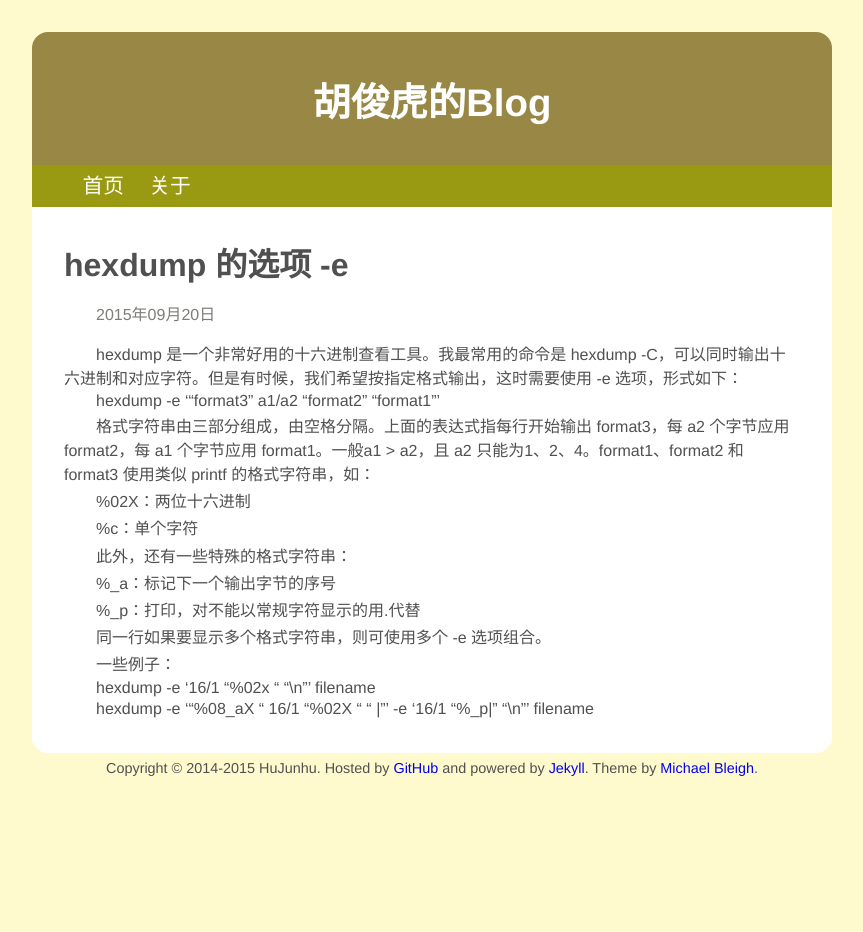
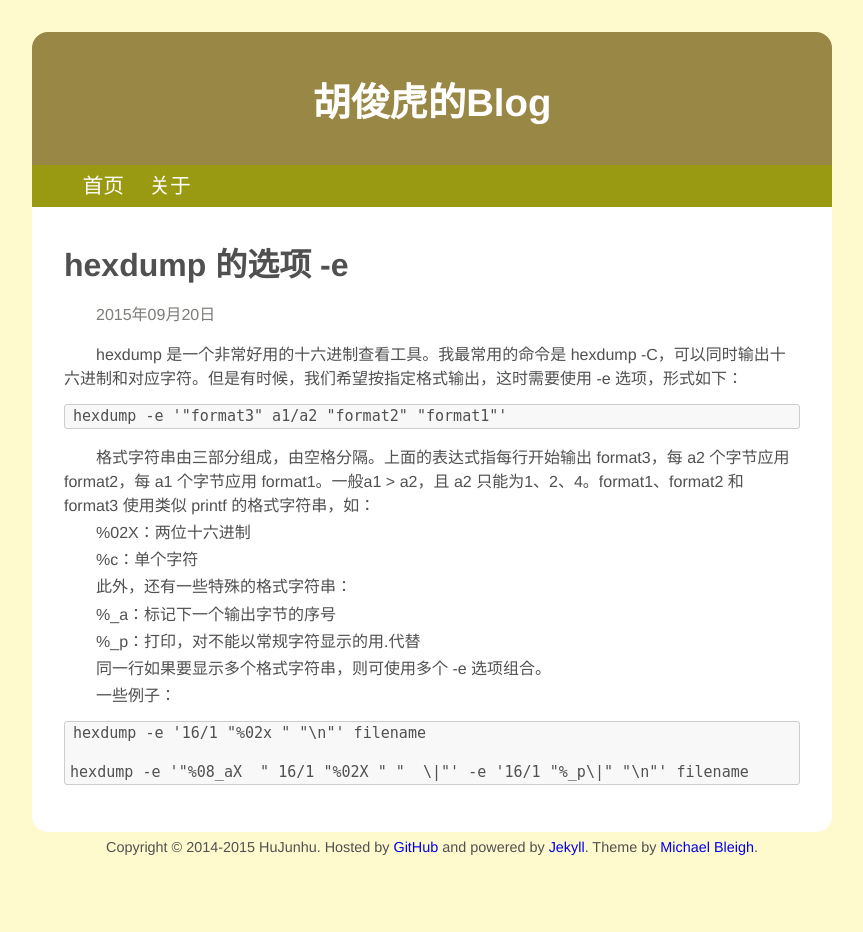
Before and after one commit to hujunhu/hujunhu.github.io, a Jekyll site: the page built from _posts/2015-09-20-hexdump-option-e.md, in a window 1280 px wide. Shown: the whole page, without its empty margins (208-1071 px from the left). Built offline with Jekyll 4.4.1, drawn with Linux system fonts in a browser that asks for light colours.

Commit message:
blog'hexdump' code css style update

````diff
--- a/_posts/2015-09-20-hexdump-option-e.md
+++ b/_posts/2015-09-20-hexdump-option-e.md
@@ -4,7 +4,9 @@ title: hexdump 的选项 -e
 ---
 hexdump 是一个非常好用的十六进制查看工具。我最常用的命令是 hexdump -C，可以同时输出十六进制和对应字符。但是有时候，我们希望按指定格式输出，这时需要使用 -e 选项，形式如下：
 
+```shell
 hexdump -e '"format3" a1/a2 "format2" "format1"'
+```
 
 格式字符串由三部分组成，由空格分隔。上面的表达式指每行开始输出 format3，每 a2 个字节应用 format2，每 a1 个字节应用 format1。一般a1 > a2，且 a2 只能为1、2、4。format1、format2 和 format3 使用类似 printf 的格式字符串，如：
 
@@ -22,6 +24,8 @@ hexdump -e '"format3" a1/a2 "format2" "format1"'
 
 一些例子：
 
+```shell
 hexdump -e '16/1 "%02x " "\n"' filename
 
 hexdump -e '"%08_aX  " 16/1 "%02X " "  \|"' -e '16/1 "%_p\|" "\n"' filename
+```
````
